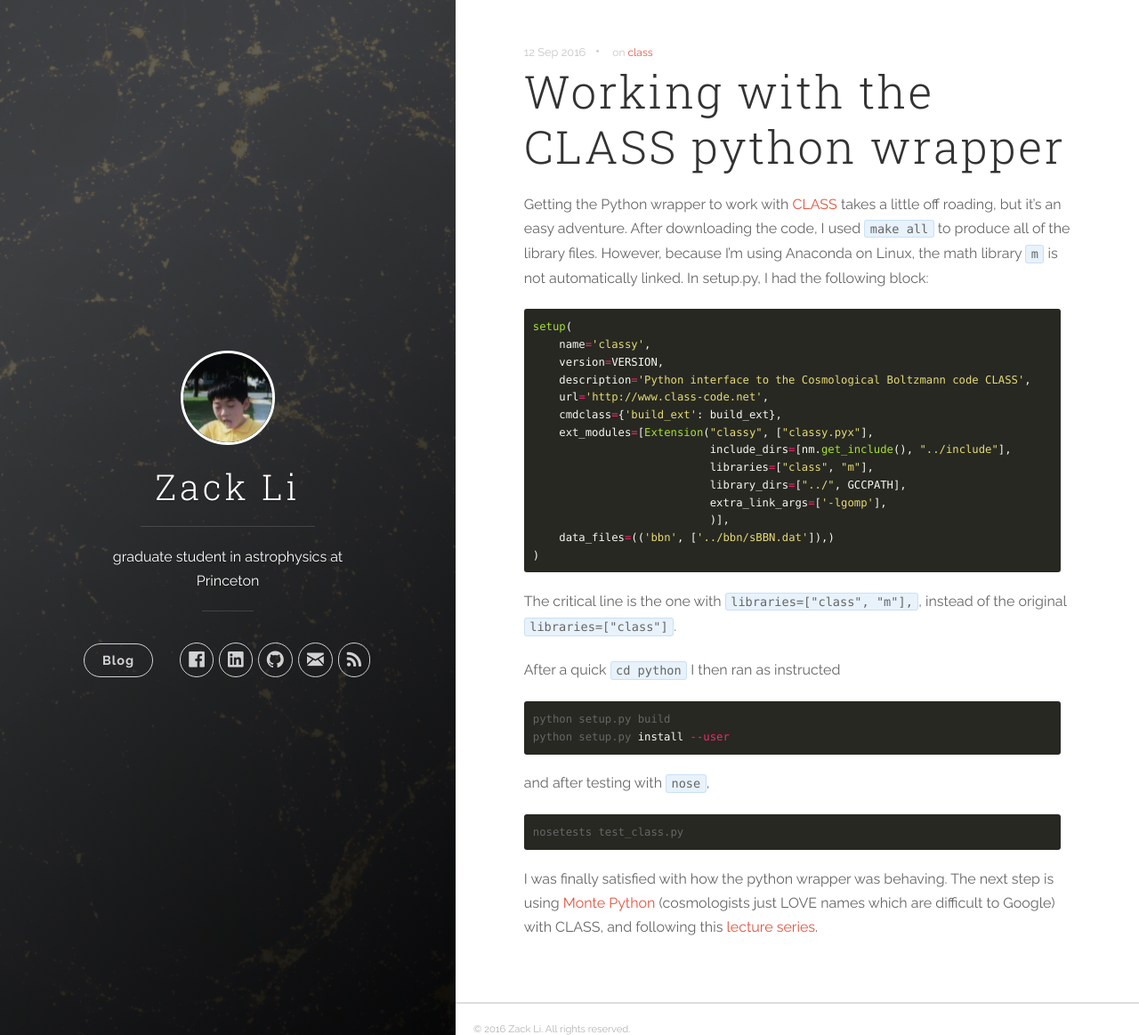
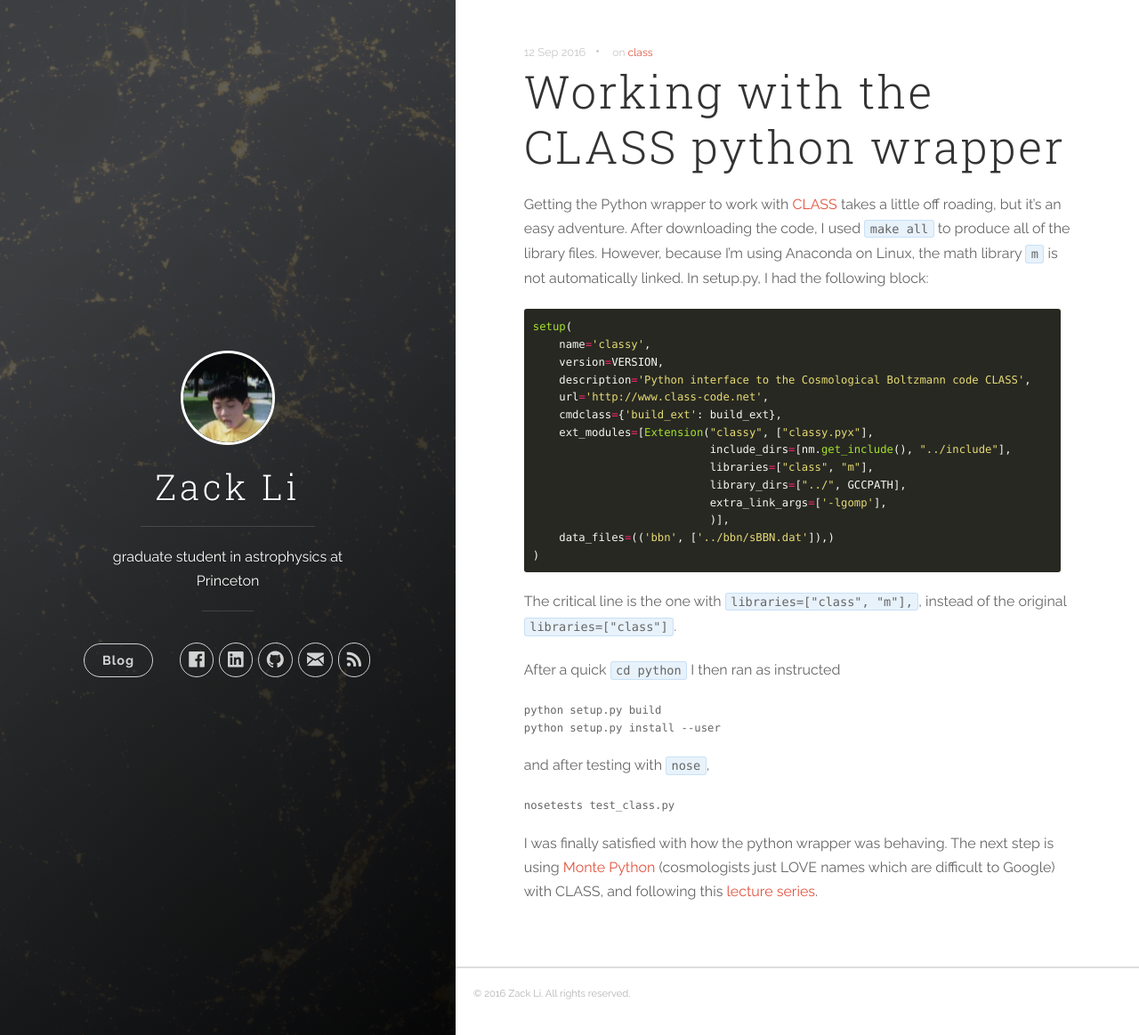
Before and after one commit to xzackli/xzackli.github.io, a Jekyll site: the page built from _posts/2016-09-12-working-with-the-CLASS-python-wrapper.markdown, in a window 1280 px wide and 1163 px high. Shown: the whole window at 89% size. Built offline with Jekyll 4.4.1, drawn with Linux system fonts in a browser that asks for light colours; nearby versions of some CDN libraries.

Commit message:
replaced bash code tag with text

````diff
--- a/_posts/2016-09-12-working-with-the-CLASS-python-wrapper.markdown
+++ b/_posts/2016-09-12-working-with-the-CLASS-python-wrapper.markdown
@@ -27,14 +27,14 @@ The critical line is the one with `libraries=["class", "m"],`, instead of the or
 
 After a quick `cd python` I then ran as instructed
 
-```bash
+```Text
 python setup.py build
 python setup.py install --user
 ```
 and after testing with `nose`,
 
 
-```bash
+```Text
 nosetests test_class.py
 ```
 
--- a/_posts/2016-09-14-testing-monte-python.markdown
+++ b/_posts/2016-09-14-testing-monte-python.markdown
@@ -11,7 +11,7 @@ For these exploratory Markov Chain chains, I'm using a fake likelihood function
 
 However, I think it's especially cool just to see the text output when I only allow one free parameter (latest Planck measurements fix the other parameters), the value of `h`.
 
-```bash
+```Text
 Running Monte Python v2.2.2
 
 with CLASS v2.5.0
````
